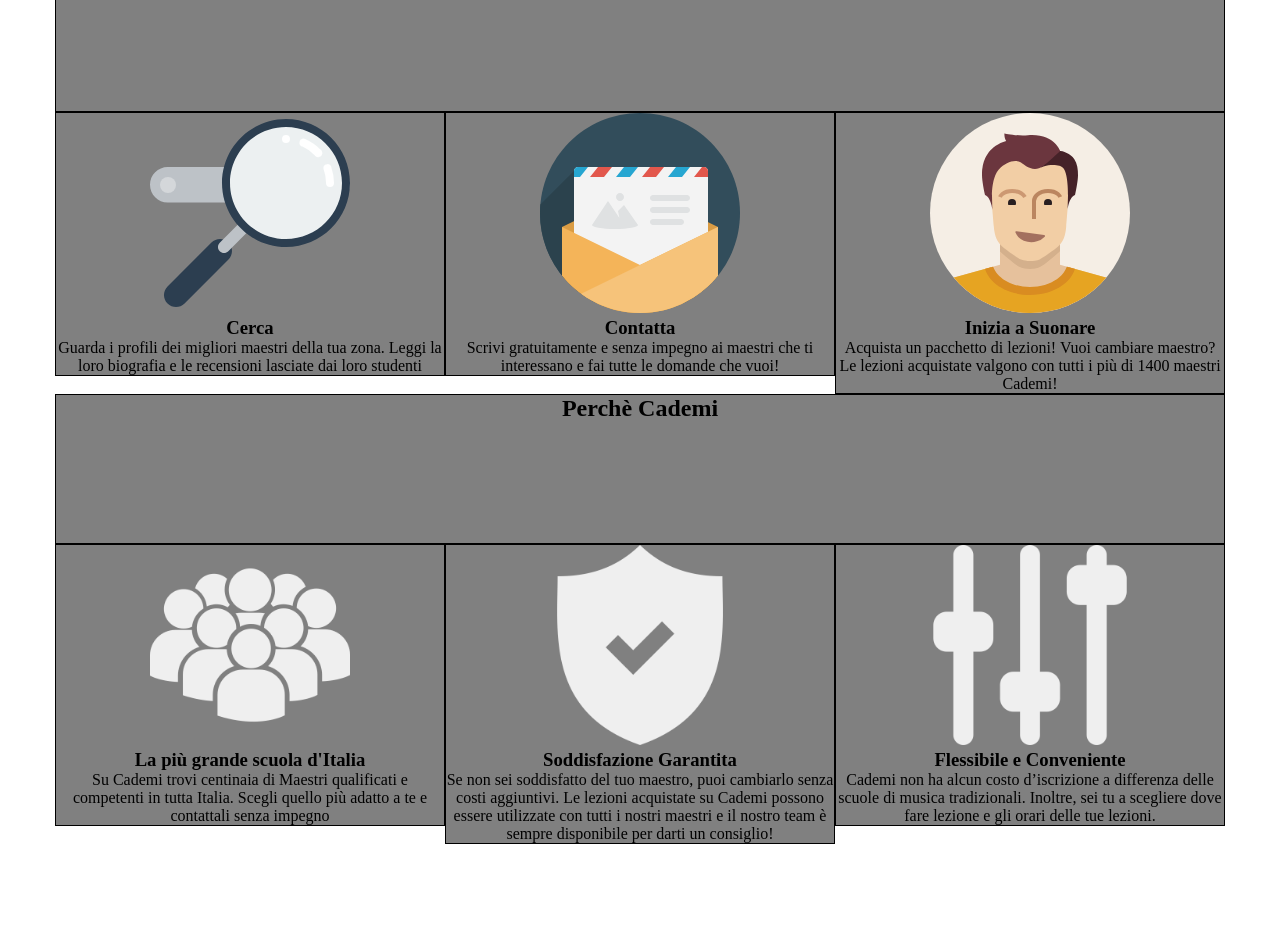
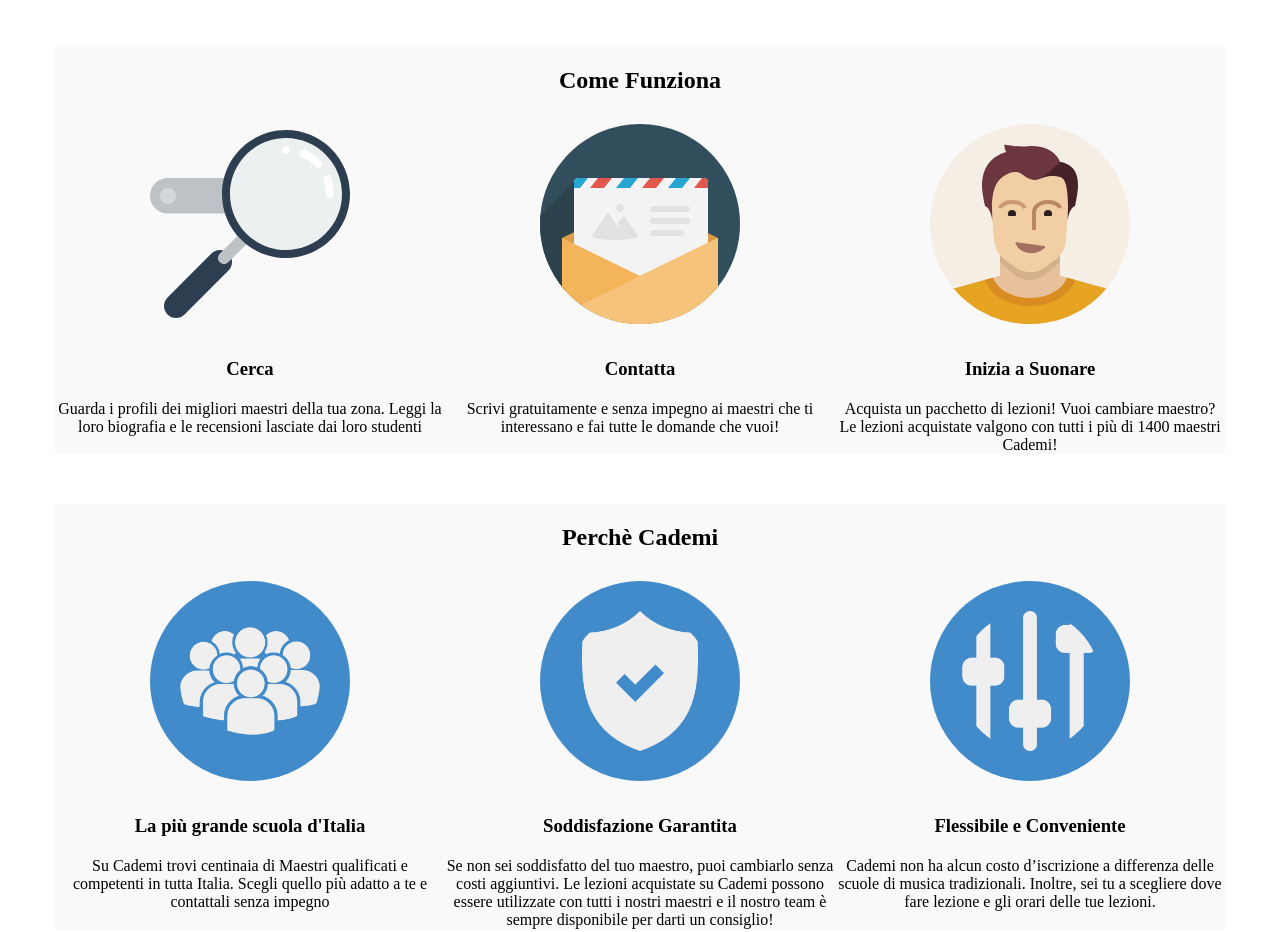
Before and after one commit to francescoferruccio/html-css-resp-wannabe-12bool, a plain HTML site: page index.html in a window 1280 px wide. Shown: the part 452-1384 px from the top of the page. Before the commit the page ends 1296 px from the top, so only its background shows below. Drawn offline with Linux system fonts and the light colour scheme.

Commit message:
versione finale

```diff
--- a/12bool.css
+++ b/12bool.css
@@ -19,14 +19,19 @@
   float: left;
 }
 
-/* .clear-xs,
+.clear-xs,
 .clear-md,
 .clear-lg {
+  clear: both;
   display: none;
-} */
+}
 
 /* VERSIONE MOBILE XS */
 @media screen and (max-width: 768px) {
+  .clear-xs {
+    display: block;
+  }
+
   .col-xs-1 {
     width: calc((100% / 12)*1);
   }
@@ -74,9 +79,7 @@
   .col-xs-12 {
     width: calc((100% / 12)*12);
   }
-  /**********************
-    REGOLE OFFSET
-  ***********************/
+  /* REGOLE OFFSET */
 
   .col-xs-offset-1 {
     margin-left: calc((100% / 12)*1)
@@ -127,10 +130,13 @@
   }
 }
 
-/**********************
-  VERSIONE TABLET MD
-***********************/
+/* VERSIONE TABLET MD */
+
 @media screen and (min-width: 769px) and (max-width: 992px) {
+  .clear-md {
+    display: block;
+  }
+
   .col-md-1 {
     width: calc((100% / 12)*1);
   }
@@ -179,9 +185,7 @@
     width: calc((100% / 12)*12);
   }
 
-  /**********************
-    REGOLE OFFSET
-  ***********************/
+  /* REGOLE OFFSET */
 
   .col-md-offset-1 {
     margin-left: calc((100% / 12)*1)
@@ -233,10 +237,13 @@
 }
 
 
-/**********************
-  VERSIONE DESKTOP LG
-***********************/
+/* VERSIONE DESKTOP LG */
+
 @media screen and (min-width:993px) {
+  .clear-lg {
+    display: block;
+  }
+
   .col-lg-1 {
     width: calc((100% / 12)*1);
   }
@@ -284,9 +291,8 @@
   .col-lg-12 {
     width: calc((100% / 12)*12);
   }
-  /**********************
-    REGOLE OFFSET
-  ***********************/
+
+  /* REGOLE OFFSET */
 
   .col-lg-offset-1 {
     margin-left: calc((100% / 12)*1)
--- a/index.html
+++ b/index.html
@@ -2,11 +2,14 @@
 <html lang="en" dir="ltr">
   <head>
     <meta charset="utf-8">
+    <meta name="viewport" content="width=device-width, initial-scale=1.0">
     <title>Wannabe Grid</title>
     <link rel="stylesheet" href="12bool.css">
     <link rel="stylesheet" href="style.css">
   </head>
+
   <body>
+
     <header>
       <div class="container">
         <div class="col-lg-12 col-md-12 col-xs-12">
@@ -14,6 +17,7 @@
         </div>
       </div>
     </header>
+
     <main>
 
       <!-- PRIMA SEZIONE -->
@@ -31,7 +35,7 @@
       </section>
 
       <!-- SECONDA SEZIONE -->
-      <section class="container">
+      <section id="how" class="container">
         <div class="col-lg-12 col-md-12 col-xs-12">
           <h1>Come Funziona</h1>
         </div>
@@ -53,7 +57,7 @@
       </section>
 
       <!-- TERZA SEZIONE -->
-      <section class="container">
+      <section id="why" class="container">
         <div class="col-lg-12 col-md-12 col-xs-12">
           <h1>Perchè Cademi</h1>
         </div>
--- a/style.css
+++ b/style.css
@@ -1,10 +1,3 @@
-/* REGOLE DI DEBUG */
-[class*="col-"] {
-  min-height: 150px;
-  background-color: grey;
-  border: 1px solid black;
-}
-
 /* REGOLE GENERALI */
 * {
   margin: 0;
@@ -16,6 +9,31 @@ body{
   text-align: center;
 }
 
+h1 {
+  padding: 20px;
+}
+
+h3 {
+  padding: 20px;
+}
+
 img {
   height: 200px;
+  margin: 10px;
 }
+
+.container {
+  margin-bottom: 50px;
+}
+
+/* REGOLE TERZA SEZIONE */
+#why,
+#how {
+  background-color: #f9f9f9;
+}
+
+#why img {
+  background-color:#428bca;
+  border-radius:50%;
+  padding:30px
+}
```
